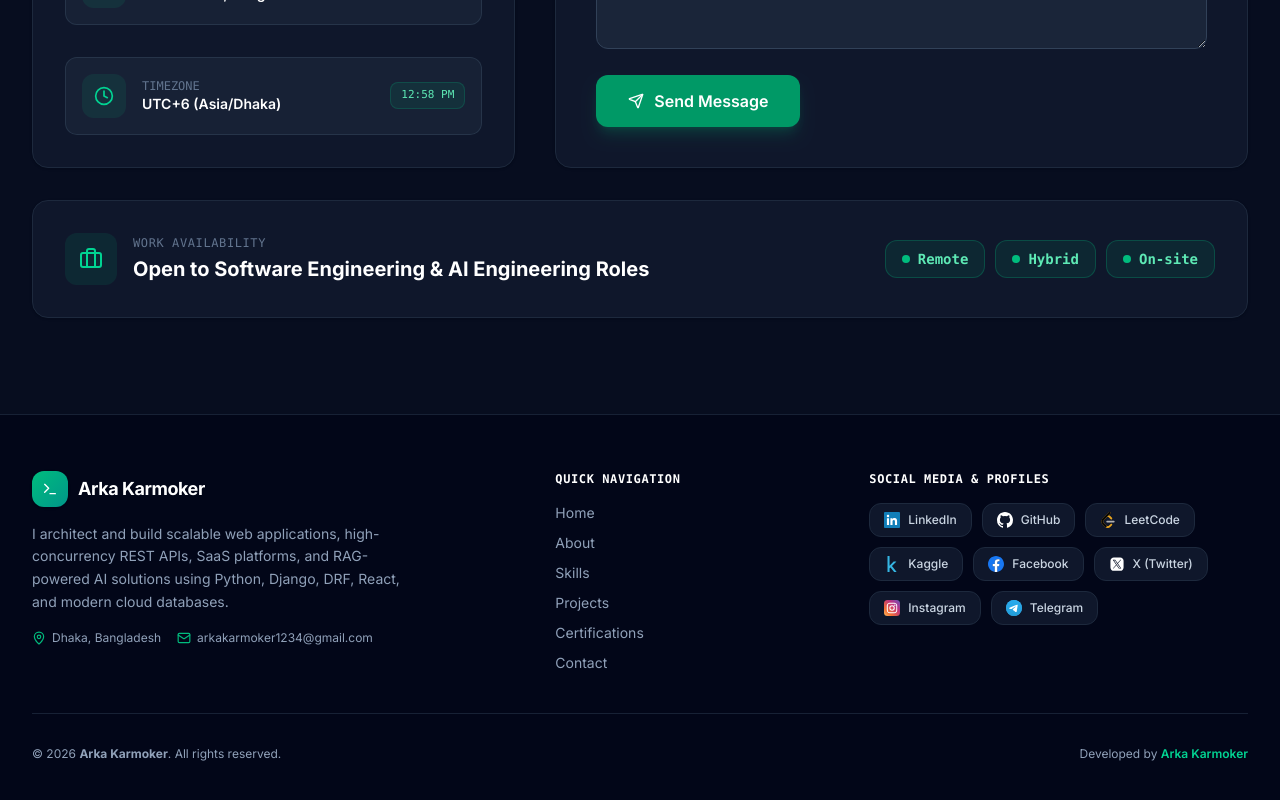
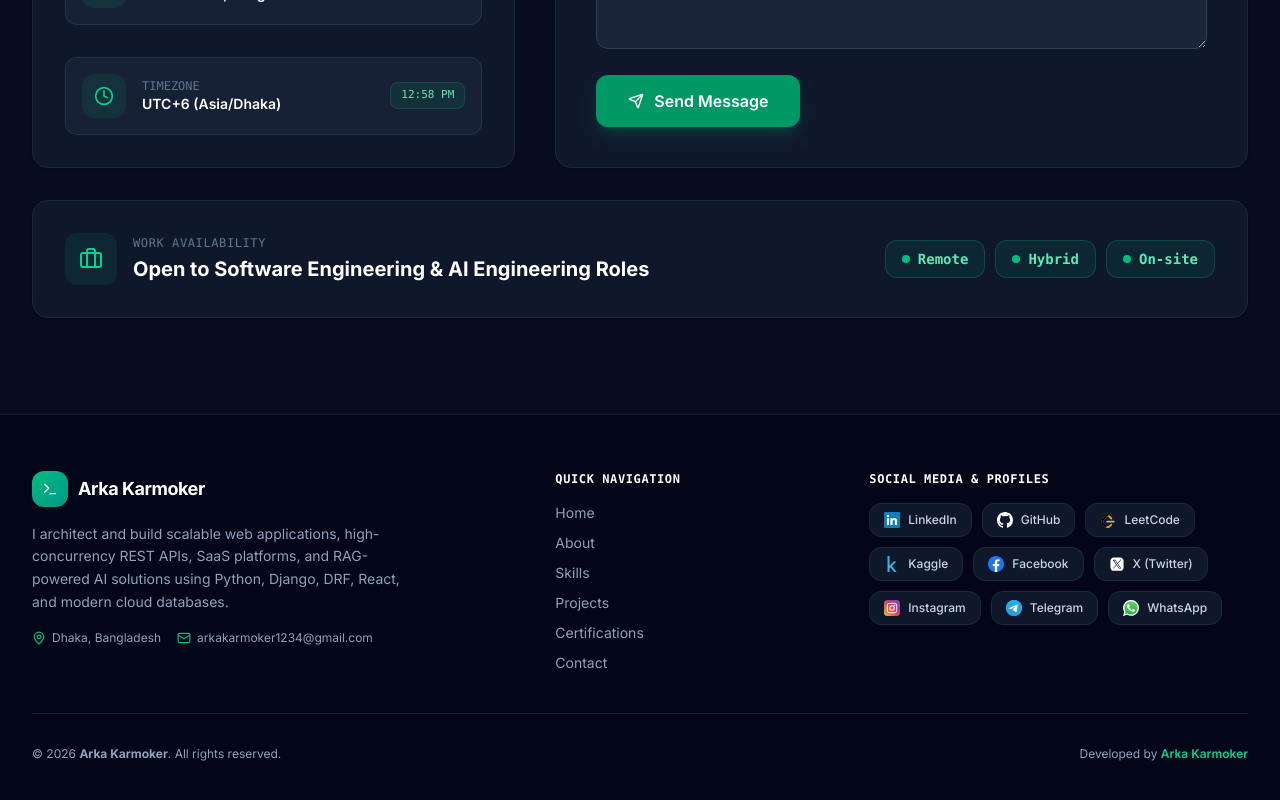
Before and after one commit to ArkaKarmoker/react-portfolio-website, a React (Vite) app: page / in a window 1280 px wide. Shown: the part 8504-9304 px from the top of the page. Built offline with nearby package versions, Linux system fonts and the light colour scheme.

Commit message:
feat(footer): add WhatsApp profile link with official icon

```diff
--- a/src/data/portfolioData.js
+++ b/src/data/portfolioData.js
@@ -45,6 +45,7 @@ export const personalInfo = {
     twitter: 'https://x.com/KarmokerArka',
     instagram: 'https://www.instagram.com/arka_karmoker/',
     telegram: 'https://t.me/arka_karmoker',
+    whatsapp: 'https://wa.me/arka_karmoker',
   },
 }
 
@@ -642,4 +643,10 @@ export const socialProfiles = [
     url: 'https://t.me/arka_karmoker',
     icon: '/images/socials/telegram.svg',
   },
+  {
+    name: 'WhatsApp',
+    handle: '@arka_karmoker',
+    url: 'https://wa.me/arka_karmoker',
+    icon: '/images/socials/whatsapp.svg',
+  },
 ]
```
Also changed, not shown: public/images/socials/whatsapp.svg (added), 1 other file (tests, documents, lock files or other folders).
